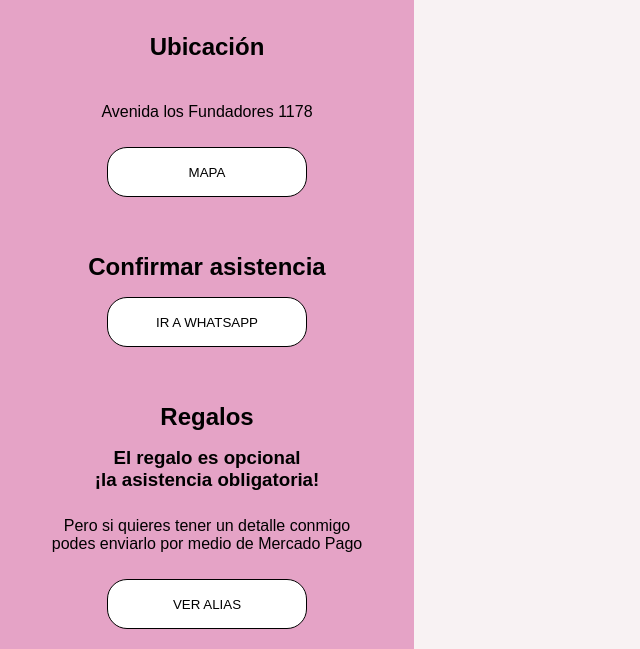
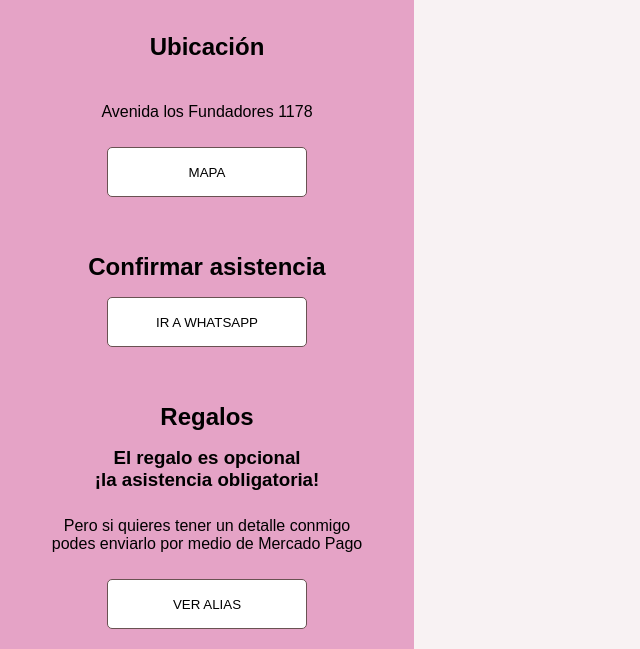
Before and after one commit to CaroArcioni/invitacion-sofi, a plain HTML site: page index.html in a window 1280 px wide. Shown: the part 1513-2162 px from the top of the page, without its empty margins (0-640 px from the left). Drawn offline with Linux system fonts and the light colour scheme.

Commit message:
ajuste boton

```diff
--- a/CSS/style.css
+++ b/CSS/style.css
@@ -108,6 +108,12 @@ body {
     background-color: white;
     text-align: center;
     color: black;
-    border-radius: 20px;
-    border: 1px solid black;
+    border-radius: 5px;
+    padding: 10px;
+    border: 1px solid rgb(105, 82, 82);
+    transition: .3s ease-in-out;
+
+    &:focus {
+        background-color: darkorchid;
+    }
 }
```
